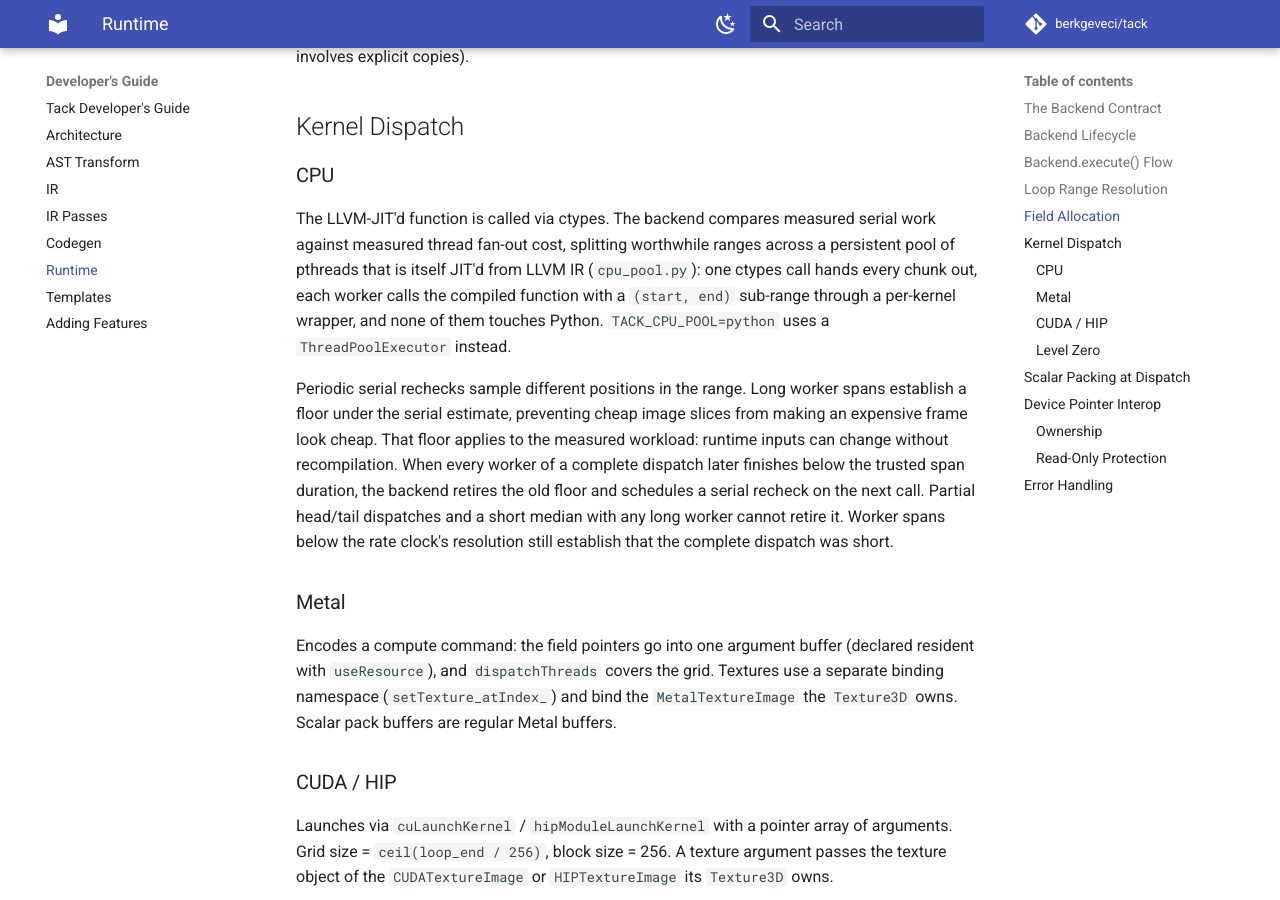
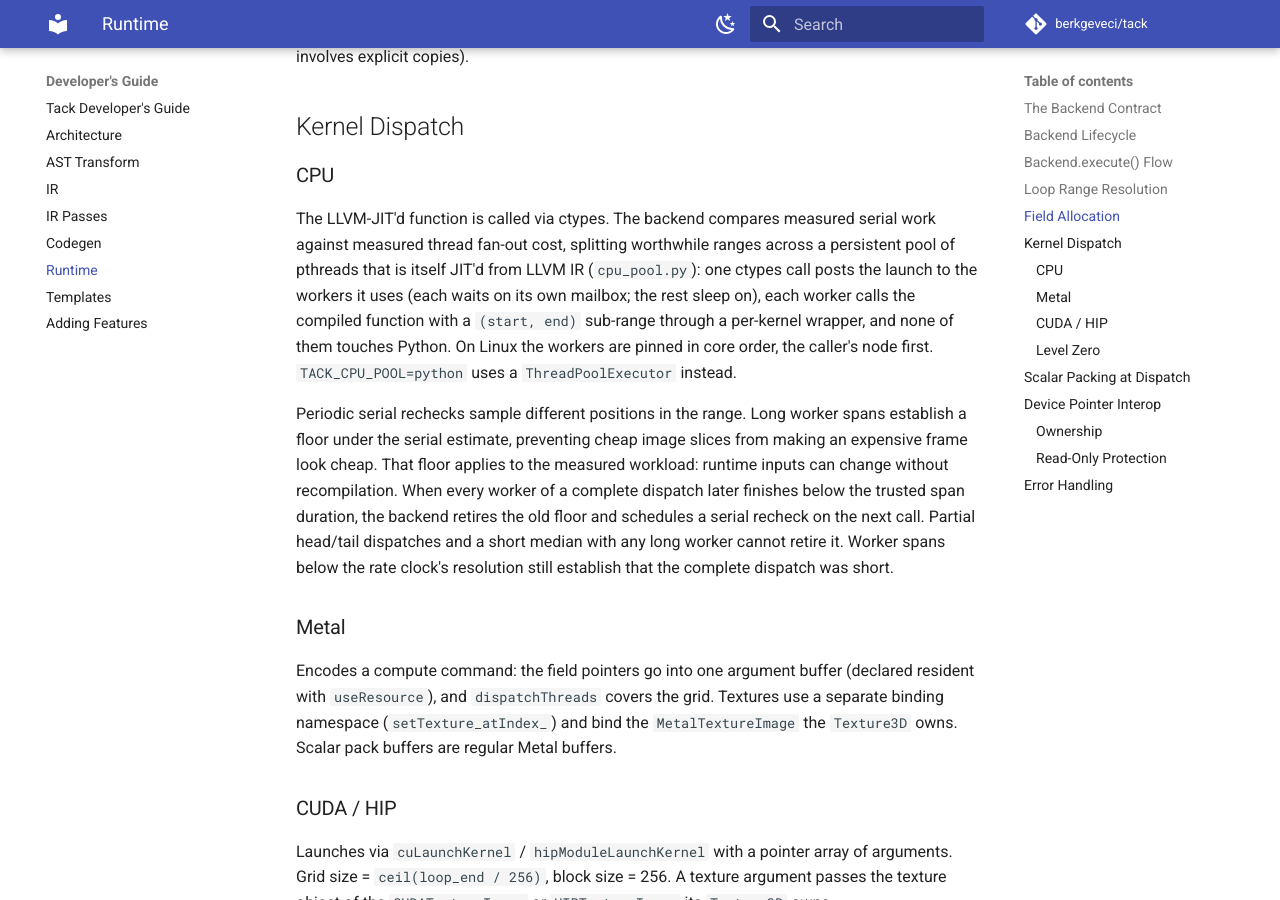
Before and after one commit to berkgeveci/tack, an MkDocs documentation site: the page built from docs/developers-guide/06-runtime.md, in a window 1280 px wide and 900 px high, scrolled down 3911 px. Built offline with MkDocs 1.6.1 and Material for MkDocs 9.7.7, drawn with Linux system fonts in a browser that asks for light colours; comment, search, counter and statistics services are not loaded.

Commit message:
Document the CPU pool's environment variables

```diff
--- a/docs/developers-guide/06-runtime.md
+++ b/docs/developers-guide/06-runtime.md
@@ -158,10 +158,12 @@
 The LLVM-JIT'd function is called via ctypes. The backend compares measured
 serial work against measured thread fan-out cost, splitting worthwhile
 ranges across a persistent pool of pthreads that is itself JIT'd from LLVM
-IR (`cpu_pool.py`): one ctypes call hands every chunk out, each worker
+IR (`cpu_pool.py`): one ctypes call posts the launch to the workers it
+uses (each waits on its own mailbox; the rest sleep on), each worker
 calls the compiled function with a `(start, end)` sub-range through a
-per-kernel wrapper, and none of them touches Python. `TACK_CPU_POOL=python`
-uses a `ThreadPoolExecutor` instead.
+per-kernel wrapper, and none of them touches Python. On Linux the
+workers are pinned in core order, the caller's node first.
+`TACK_CPU_POOL=python` uses a `ThreadPoolExecutor` instead.
 
 Periodic serial rechecks sample different positions in the range. Long
 worker spans establish a floor under the serial estimate, preventing cheap
```
Also changed, not shown: docs/contracts/runtime-api.md (+4 -0 lines).
